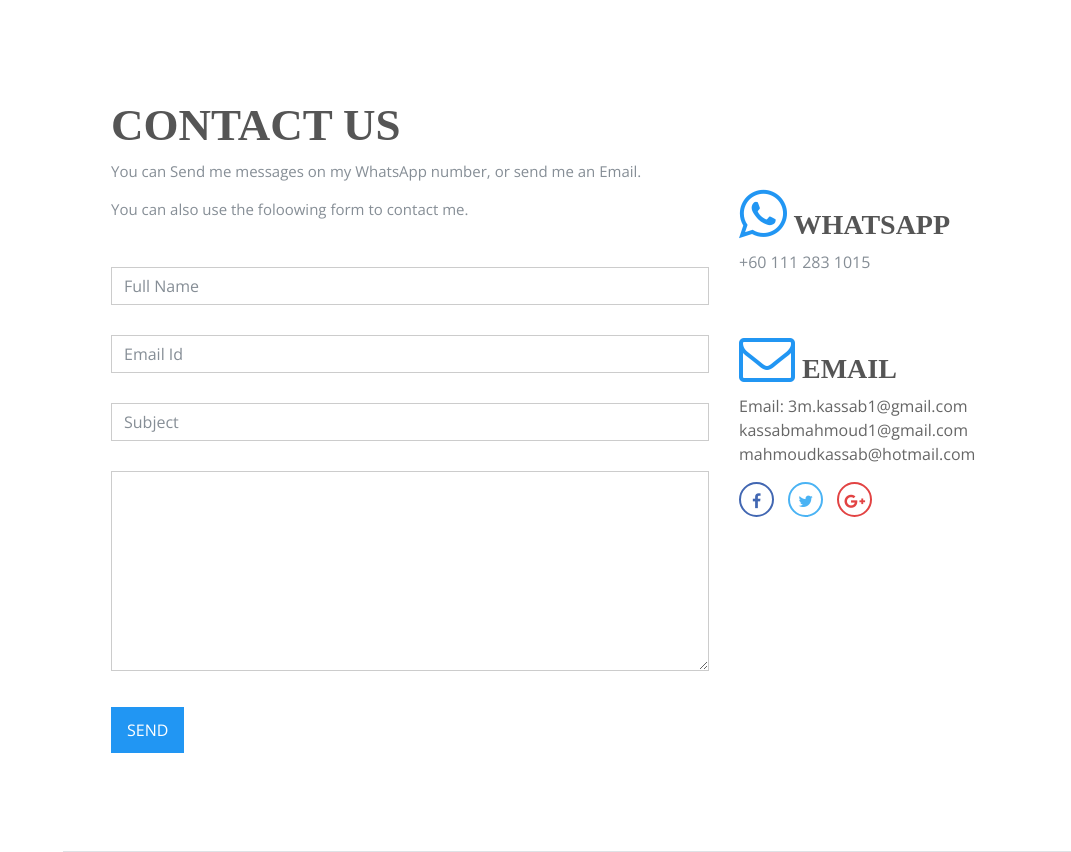
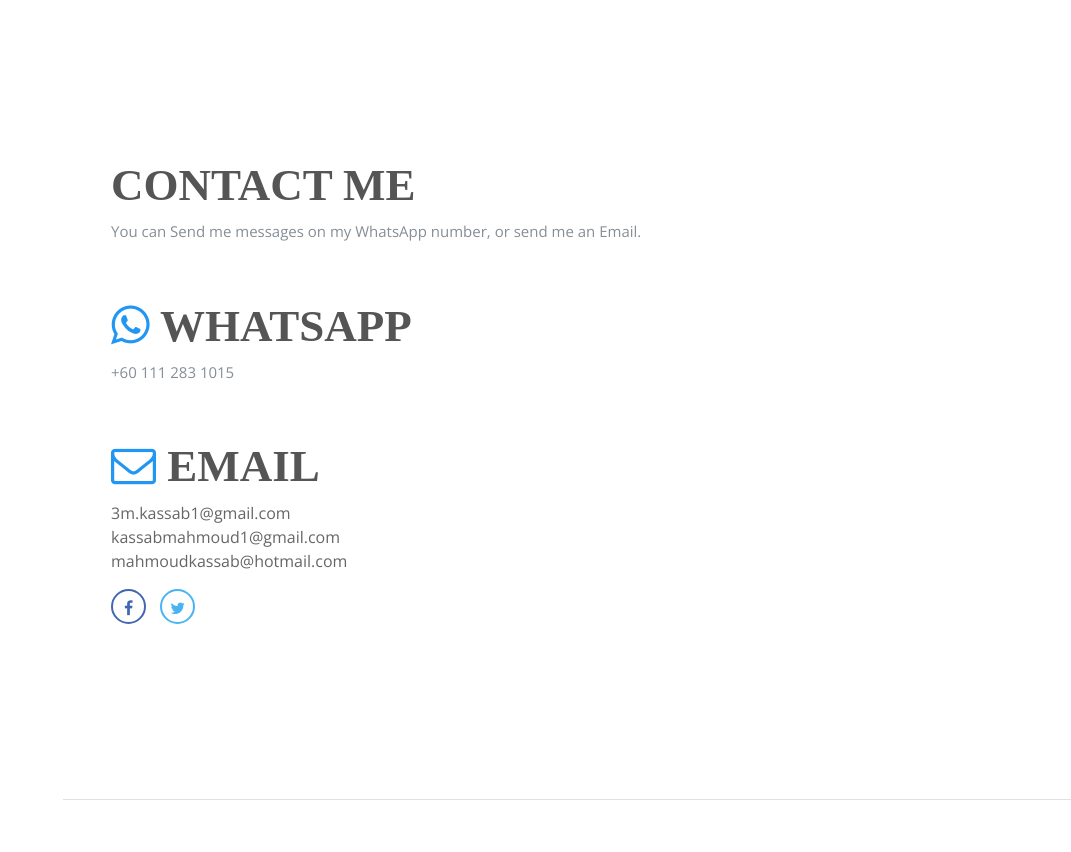
Before and after one commit to 3MKassab/3MKassab.github.io, a plain HTML site: page index.html in a window 1280 px wide. Shown: the part 4007-4859 px from the top of the page, without its empty margins (209-1280 px from the left). After the commit the page ends 4807 px from the top, so only its background shows below. Drawn offline with nearby package versions, Linux system fonts and the light colour scheme; a web font is replaced by a local one.

Commit message:
basic style, contact edit

```diff
--- a/index.html
+++ b/index.html
@@ -360,37 +360,20 @@ License URL: https://creativecommons.org/licenses/by/4.0/
     ======================================================-->
       <section class="resume-section p-3 p-lg-5 d-flex flex-column">
           <div class="row my-auto" id="contact">
-            <div class="col-md-8">
+            <div class="col-md-12">
               <div class="contact-cont">
-                <h3>CONTACT Us</h3>
+                <h3>CONTACT Me</h3>
                 <div class="heading-border-light"></div>
                 <p>You can Send me messages on my WhatsApp number, or send me an Email.</p>
-                <p>You can also use the foloowing form to contact me.</p>
-              </div>
-              <div class="row con-form">
-                <div class="col-md-12">
-                  <input type="text" name="full-name" placeholder="Full Name" class="form-control">
-                </div>
-                <div class="col-md-12">
-                  <input type="text" name="email" placeholder="Email Id" class="form-control">
-                </div>
-                <div class="col-md-12">
-                  <input type="text" name="subject" placeholder="Subject" class="form-control">
-                </div>
-                <div class="col-md-12"><textarea name="" id=""></textarea></div>
-                <div class="col-md-12 sub-but"><button class="btn btn-general btn-white" role="button">Send</button></div>
-              </div>
-            </div>
-            <div class="col-md-4 col-sm-12 mt-5">
                 <div class="contact-cont2">
                 <div class="contact-phone contact-side-desc contact-box-desc">
-                  <h3><i class="fa fa-whatsapp cl-atlantis fa-2x"></i> WhatsApp</h3>
+                  <h3><i class="fa fa-whatsapp cl-atlantis"></i> WhatsApp</h3>
                   <p>+60 111 283 1015</p>
                     </div>
                     <div class="contact-mail contact-side-desc contact-box-desc">
-                  <h3><i class="fa fa-envelope-o cl-atlantis fa-2x"></i> Email</h3>
+                      <h3><i class="fa fa-envelope-o cl-atlantis"></i> Email</h3>
                     <address class="address-details-f">
-                  Email: <a href="mailto:3m.kassab1@gmail.com" class="">3m.kassab1@gmail.com</a>  <br />
+                      <a href="mailto:3m.kassab1@gmail.com" class="">3m.kassab1@gmail.com</a>  <br />
                       <a href="mailto:kassabmahmoud1@gmail.com" class="">kassabmahmoud1@gmail.com</a>
                       <br />
                       <a href="mailto:mahmoudkassab@hotmail.com" class="">mahmoudkassab@hotmail.com</a>
@@ -398,8 +381,8 @@ License URL: https://creativecommons.org/licenses/by/4.0/
                     <ul class="list-inline social-icon-f top-data">
                       <li><a href="#" target="_empty"><i class="fa top-social fa-facebook" style="color: #4267b2; border-color:#4267b2;"></i></a></li>
                       <li><a href="#" target="_empty"><i class="fa top-social fa-twitter" style="color: #4AB3F4; border-color:#4AB3F4;"></i></a></li>
-                  <li><a href="#" target="_empty"><i class="fa top-social fa-google-plus" style="color: #e24343; border-color:#e24343;"></i></a></li>
                     </ul>
+                    </div>
                   </div>
               </div>
             </div>
```
Lines whose indentation alone changed are shown as unchanged.
